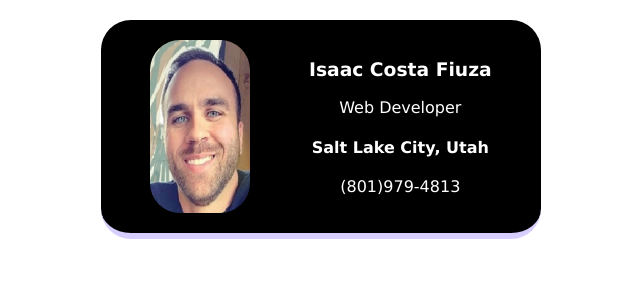
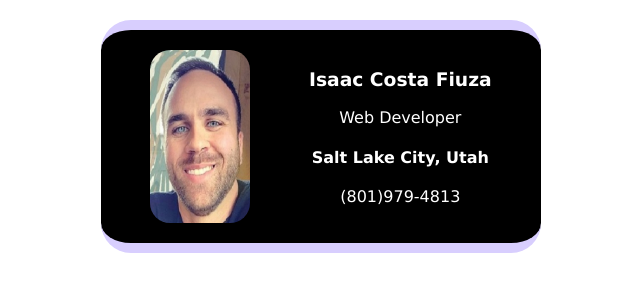
Before and after one commit to ifiuza/business-card, a website built with Vite: page index.html in a window 1280 px wide. Shown: the whole page, without its empty margins (319-959 px from the left). Built offline with nearby package versions, Linux system fonts and the light colour scheme.

Commit message:
Update styles.css

```diff
--- a/styles.css
+++ b/styles.css
@@ -5,7 +5,7 @@ body {
 
 .avatar {
     width: 100px;
-    border-radius: 30px;
+    border-radius: 20px;
 }
 
 .card {
@@ -18,7 +18,8 @@ body {
     text-align: center;
     background: black;
     color: white;
-    border-bottom: 6px solid #d8cefe;
+    border-bottom: 10px solid #d8cefe;
+    border-top: 10px solid #d8cefe;
     border-radius: 30px
 }
 
```
